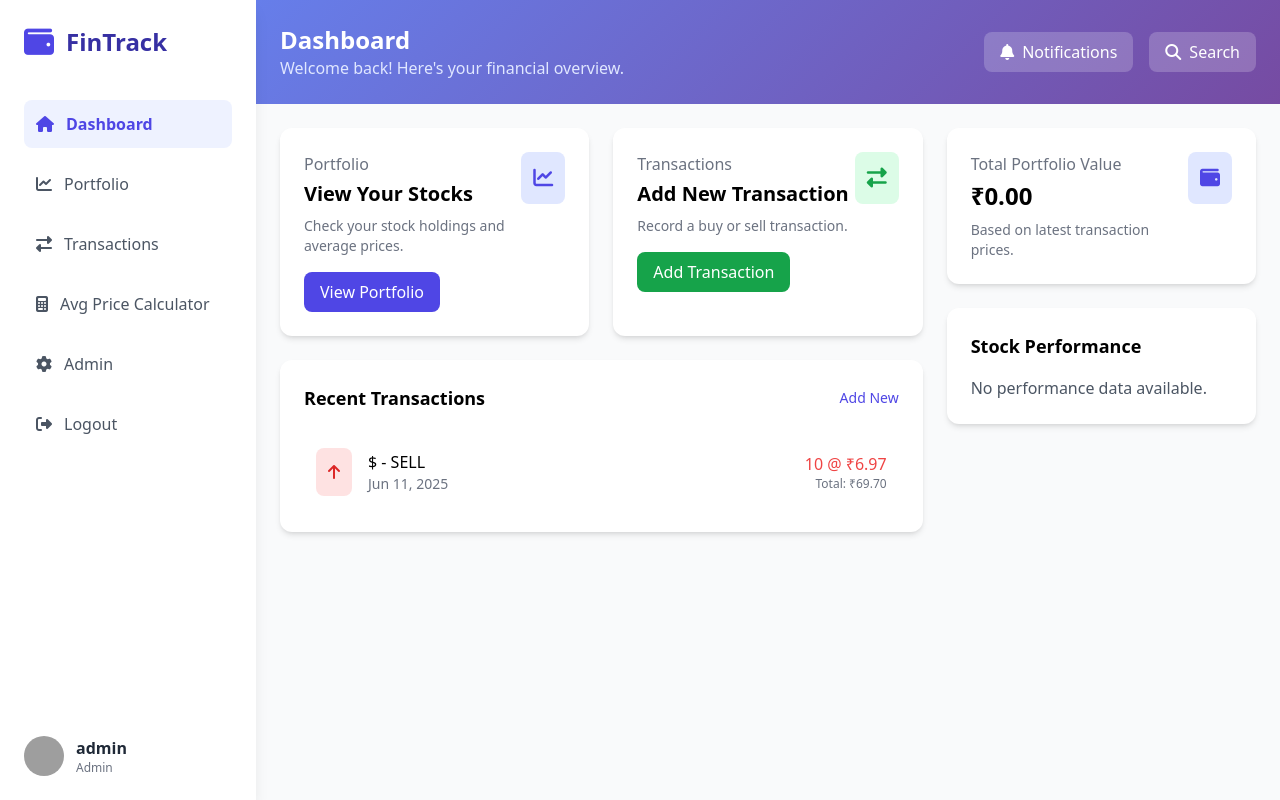
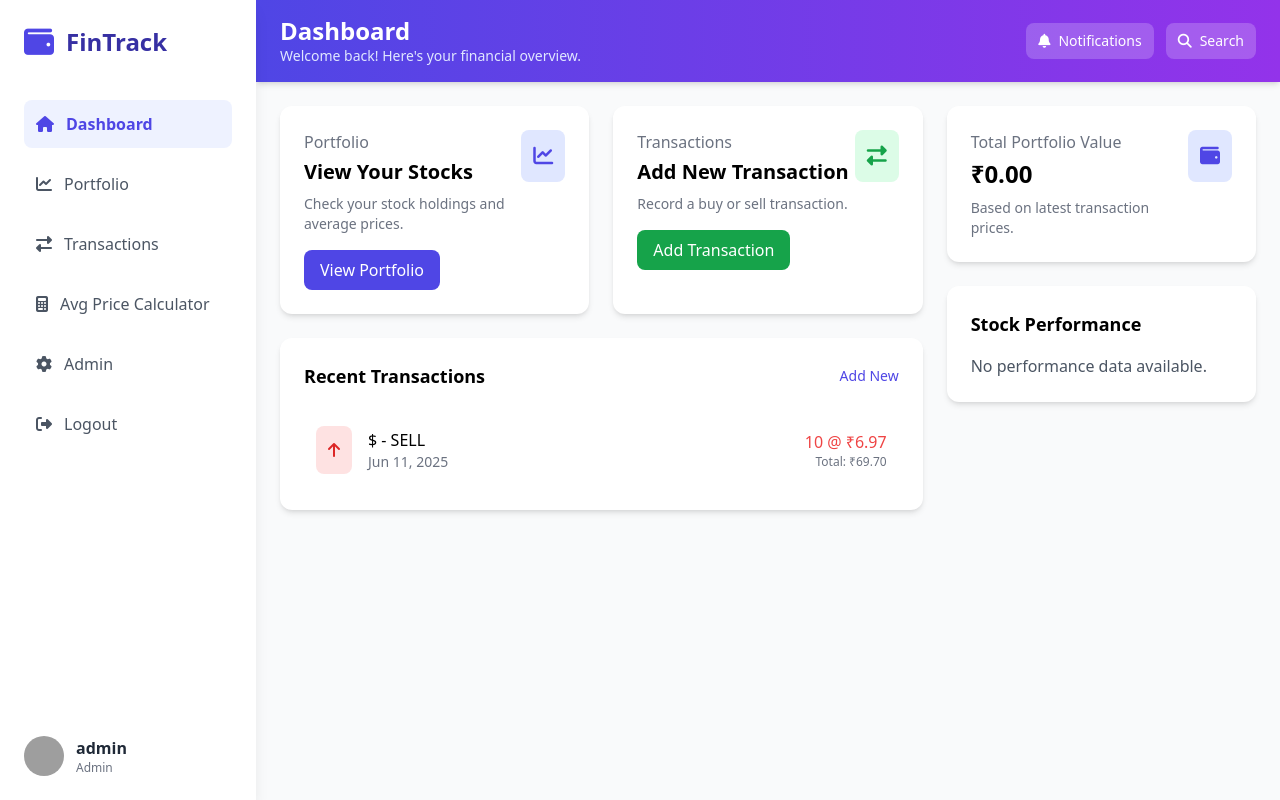
Before and after one commit to ashishkekan/FinTrack, a Django app: page /home/ in a window 1280 px wide. Run offline with Django 4.2, Linux system fonts and the light colour scheme; a user stored in the database is signed in; data comes from the database, SQL or seed files in the repository; some libraries are stand-ins or nearby versions; grey boxes are pictures that could not be loaded.

Commit message:
Fixed navbar

```diff
--- a/stocks/templates/base.html
+++ b/stocks/templates/base.html
@@ -97,19 +97,19 @@
     <!-- Main Content -->
     <div class="md:ml-64 min-h-screen">
         <!-- Header -->
-        <header class="gradient-bg text-white p-6">
-            <div class="flex justify-between items-center">
+        <header class="bg-gradient-to-r from-indigo-600 to-purple-600 text-white px-6 py-4 shadow-md">
+            <div class="flex flex-col md:flex-row justify-between items-start md:items-center gap-4">
                 <div>
-                    <h2 class="text-2xl font-bold">{% block header_title %}Dashboard{% endblock %}</h2>
-                    <p class="text-indigo-100">{% block header_subtitle %}Welcome back! Here's your financial overview.{% endblock %}</p>
+                    <h2 class="text-2xl font-bold leading-tight">{% block header_title %}Dashboard{% endblock %}</h2>
+                    <p class="text-indigo-100 text-sm">{% block header_subtitle %}Welcome back! Here's your financial overview.{% endblock %}</p>
                 </div>
-                <div class="flex items-center space-x-4">
-                    <button class="bg-white bg-opacity-20 hover:bg-opacity-30 px-4 py-2 rounded-lg flex items-center">
-                        <i class="fas fa-bell mr-2"></i>
+                <div class="flex items-center gap-3">
+                    <button class="flex items-center gap-2 px-3 py-2 bg-white/20 hover:bg-white/30 rounded-lg transition text-sm">
+                        <i class="fas fa-bell"></i>
                         <span class="hidden md:inline">Notifications</span>
                     </button>
-                    <button class="bg-white bg-opacity-20 hover:bg-opacity-30 px-4 py-2 rounded-lg flex items-center">
-                        <i class="fas fa-search mr-2"></i>
+                    <button class="flex items-center gap-2 px-3 py-2 bg-white/20 hover:bg-white/30 rounded-lg transition text-sm">
+                        <i class="fas fa-search"></i>
                         <span class="hidden md:inline">Search</span>
                     </button>
                 </div>
```
